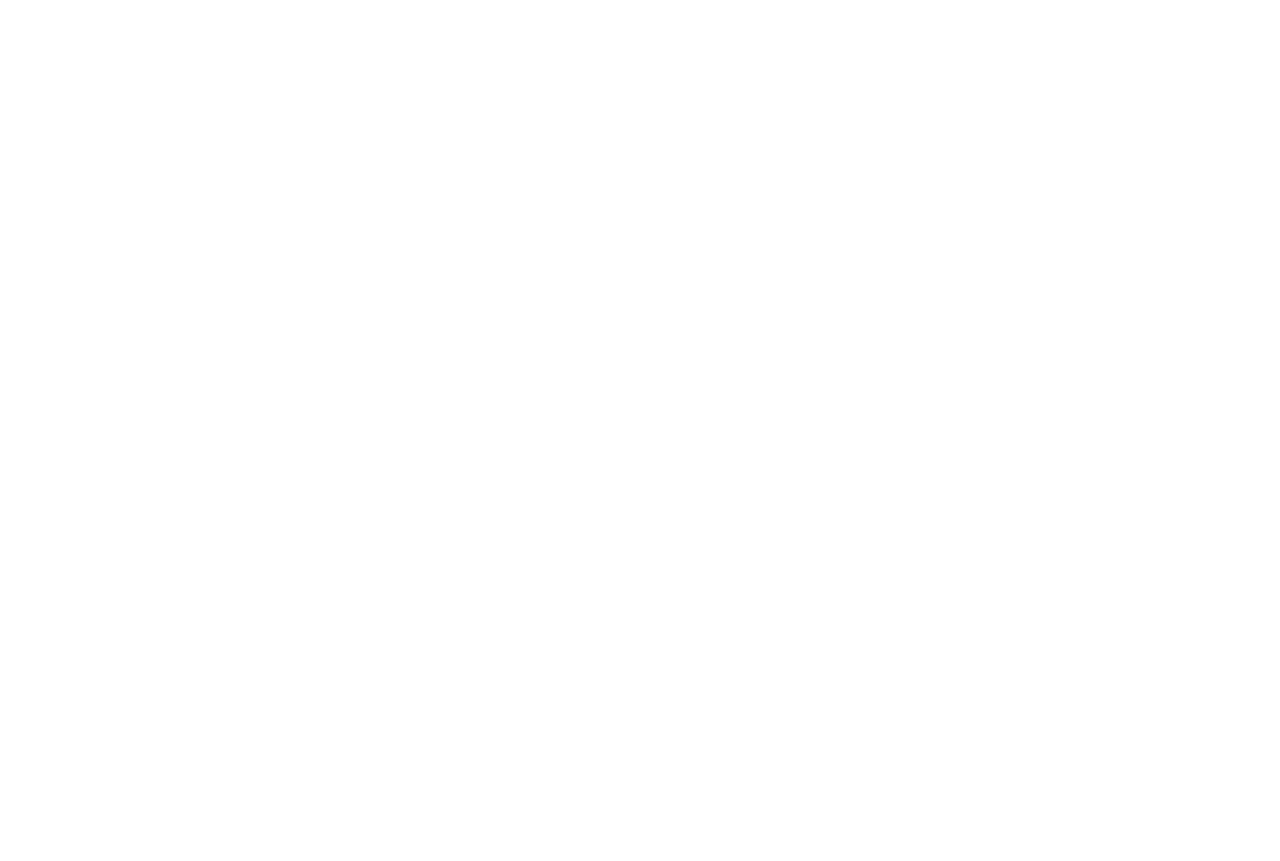
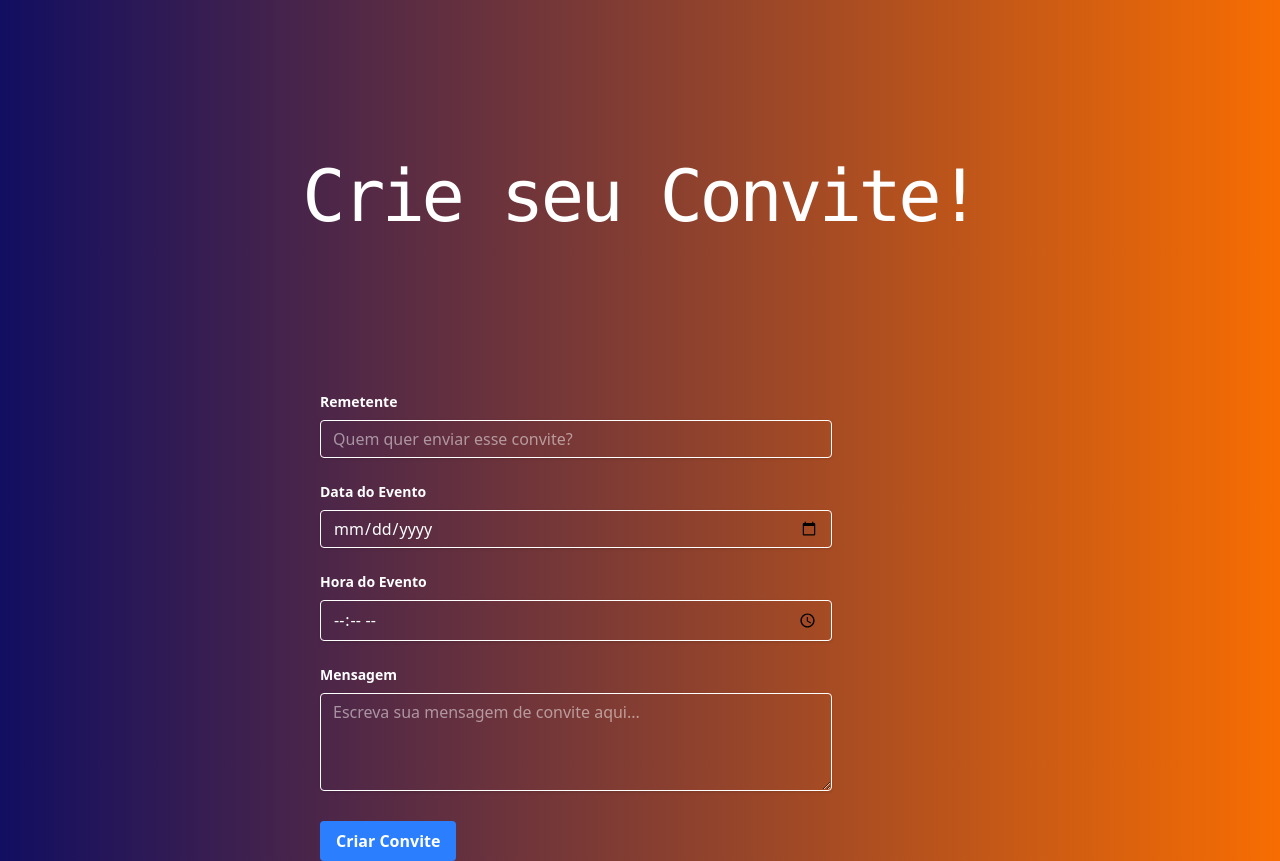
Before and after one commit to diegobbrito/personal-date, a React (Vite) app in the folder frontend/: page /makeyourinvite in a window 1280 px wide. Before the commit this address had no page. Before the commit the page ends 800 px from the top, so only its background shows below. Built offline with nearby package versions, Linux system fonts and the light colour scheme.

Commit message:
feat: start of invite page

```diff
--- a/frontend/src/App.tsx
+++ b/frontend/src/App.tsx
@@ -1,5 +1,6 @@
 import { BrowserRouter, Routes, Route } from "react-router-dom";
 import Home from "./pages/Home";
+import MakeYourInvite from "./pages/MakeYourInvite";
 
 
 function App() {
@@ -8,6 +9,7 @@ function App() {
     <BrowserRouter>
       <Routes>
         <Route path="/" element={<Home/>}/>
+        <Route path="/makeyourinvite" element={<MakeYourInvite/>}/>
       </Routes>
     </BrowserRouter>
   );
--- /dev/null
+++ b/frontend/src/pages/MakeYourInvite.tsx
@@ -0,0 +1,128 @@
+import React, { useState, FormEvent, ChangeEvent } from "react";
+
+interface InviteFormData {
+  sender: string;
+  eventDate: string;
+  eventTime: string;
+  message: string;
+}
+
+const MakeYourInvite: React.FC = () => {
+  const [formData, setFormData] = useState<InviteFormData>({
+    sender: "",
+    eventDate: "",
+    eventTime: "",
+    message: "",
+  });
+
+  const handleChange = (
+    e: ChangeEvent<HTMLInputElement | HTMLTextAreaElement>
+  ) => {
+    const { name, value } = e.target;
+    setFormData((prevData) => ({
+      ...prevData,
+      [name]: value,
+    }));
+  };
+
+  const handleSubmit = (e: FormEvent<HTMLFormElement>) => {
+    e.preventDefault();
+    console.log(formData);
+  };
+
+  return (
+    <>
+      <div className="flex flex-col items-center justify-start gap-3 py-10 lg:py-40 px-4 sm:px-0 mx-auto w-full max-w-screen-xl">
+        <h1 className="text-5xl md:text-7xl tracking-tighter text-white font-mono text-center">
+          Crie seu Convite!
+        </h1>
+      </div>
+      <div className="flex justify-start mx-10 sm:mx-20 md:mx-40 lg:mx-60 xl:mx-80 ">
+        <div className="w-full max-w-lg">
+          <form onSubmit={handleSubmit} className="space-y-6">
+            <div>
+              <label
+                className="block text-white font-bold mb-2 text-sm"
+                htmlFor="sender"
+              >
+                Remetente
+              </label>
+              <input
+                className="shadow appearance-none border rounded w-full py-2 px-3 text-white leading-tight focus:outline-none focus:shadow-outline"
+                id="sender"
+                name="sender"
+                type="text"
+                value={formData.sender}
+                onChange={handleChange}
+                placeholder="Quem quer enviar esse convite?"
+              />
+            </div>
+
+            <div>
+              <label
+                className="block text-white font-bold mb-2 text-sm"
+                htmlFor="eventDate"
+              >
+                Data do Evento
+              </label>
+              <input
+                className="shadow appearance-none border rounded w-full py-2 px-3 text-white leading-tight focus:outline-none focus:shadow-outline"
+                id="eventDate"
+                name="eventDate"
+                type="date"
+                value={formData.eventDate}
+                onChange={handleChange}
+              />
+            </div>
+
+            <div>
+              <label
+                className="block text-white font-bold mb-2 text-sm"
+                htmlFor="eventTime"
+              >
+                Hora do Evento
+              </label>
+              <input
+                className="shadow appearance-none border rounded w-full py-2 px-3 text-white leading-tight focus:outline-none focus:shadow-outline"
+                id="eventTime"
+                name="eventTime"
+                type="time"
+                value={formData.eventTime}
+                onChange={handleChange}
+              />
+            </div>
+
+            <div>
+              <label
+                className="block text-white font-bold mb-2 text-sm"
+                htmlFor="message"
+              >
+                Mensagem
+              </label>
+              <textarea
+                className="shadow appearance-none border rounded w-full py-2 px-3 text-white leading-tight focus:outline-none focus:shadow-outline"
+                id="message"
+                name="message"
+                value={formData.message}
+                onChange={handleChange}
+                placeholder="Escreva sua mensagem de convite aqui..."
+                rows={4}
+              />
+            </div>
+
+            <div>
+              <button
+                type="submit"
+                className="bg-blue-500 hover:bg-blue-700 text-white font-bold py-2 px-4 rounded focus:outline-none focus:shadow-outline"
+              >
+                Criar Convite
+              </button>
+            </div>
+          </form>
+        </div>
+      </div>
+    </>
+  );
+};
+
+export default MakeYourInvite;
```
